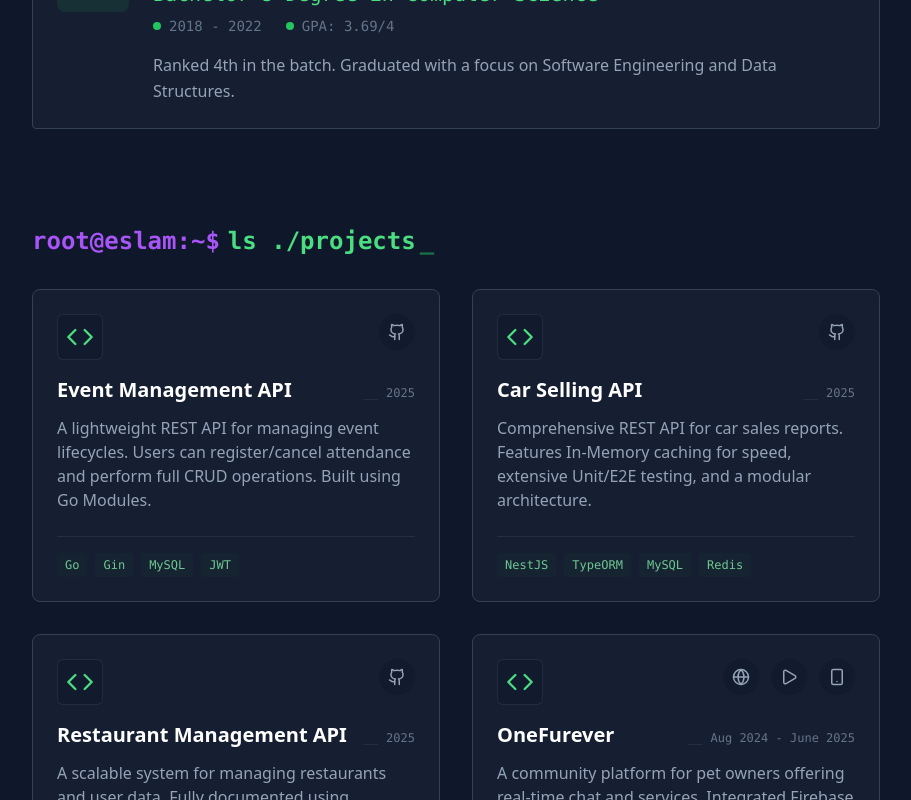
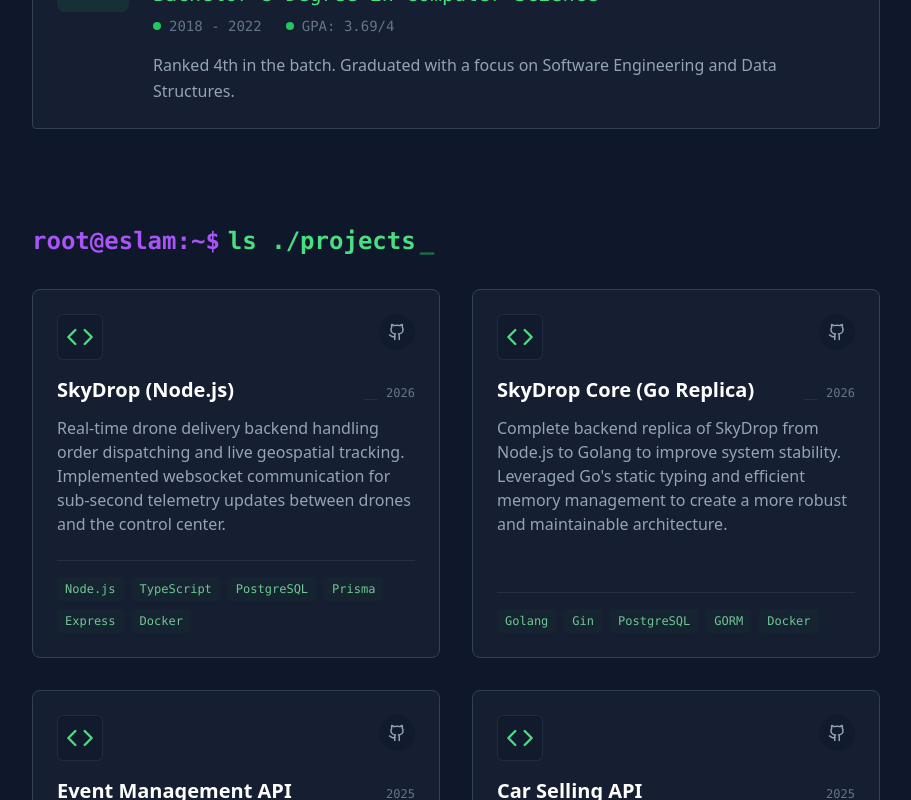
Before and after one commit to Eslam-Amin/Portfolio, a React (Create React App) app: page / in a window 1280 px wide. Shown: the part 2000-2800 px from the top of the page, without its empty margins (184-1095 px from the left). Built offline with nearby package versions, Linux system fonts and the light colour scheme.

Commit message:
Added two new projects

```diff
--- a/src/data/portfolioData.js
+++ b/src/data/portfolioData.js
@@ -68,6 +68,27 @@ export const experience = [
 ];
 
 export const projects = [
+  {
+    title: "SkyDrop (Node.js)",
+    desc: "Real-time drone delivery backend handling order dispatching and live geospatial tracking. Implemented websocket communication for sub-second telemetry updates between drones and the control center.",
+    tech: [
+      "Node.js",
+      "TypeScript",
+      "PostgreSQL",
+      "Prisma",
+      "Express",
+      "Docker"
+    ],
+    github: "https://github.com/Eslam-Amin/drone-delivery-backend-node.js",
+    date: "2026"
+  },
+  {
+    title: "SkyDrop Core (Go Replica)",
+    desc: "Complete backend replica of SkyDrop from Node.js to Golang to improve system stability. Leveraged Go's static typing and efficient memory management to create a more robust and maintainable architecture.",
+    tech: ["Golang", "Gin", "PostgreSQL", "GORM", "Docker"],
+    github: "https://github.com/Eslam-Amin/drone-delivery-backend-golang",
+    date: "2026"
+  },
   {
     title: "Event Management API",
     date: "2025",
```
